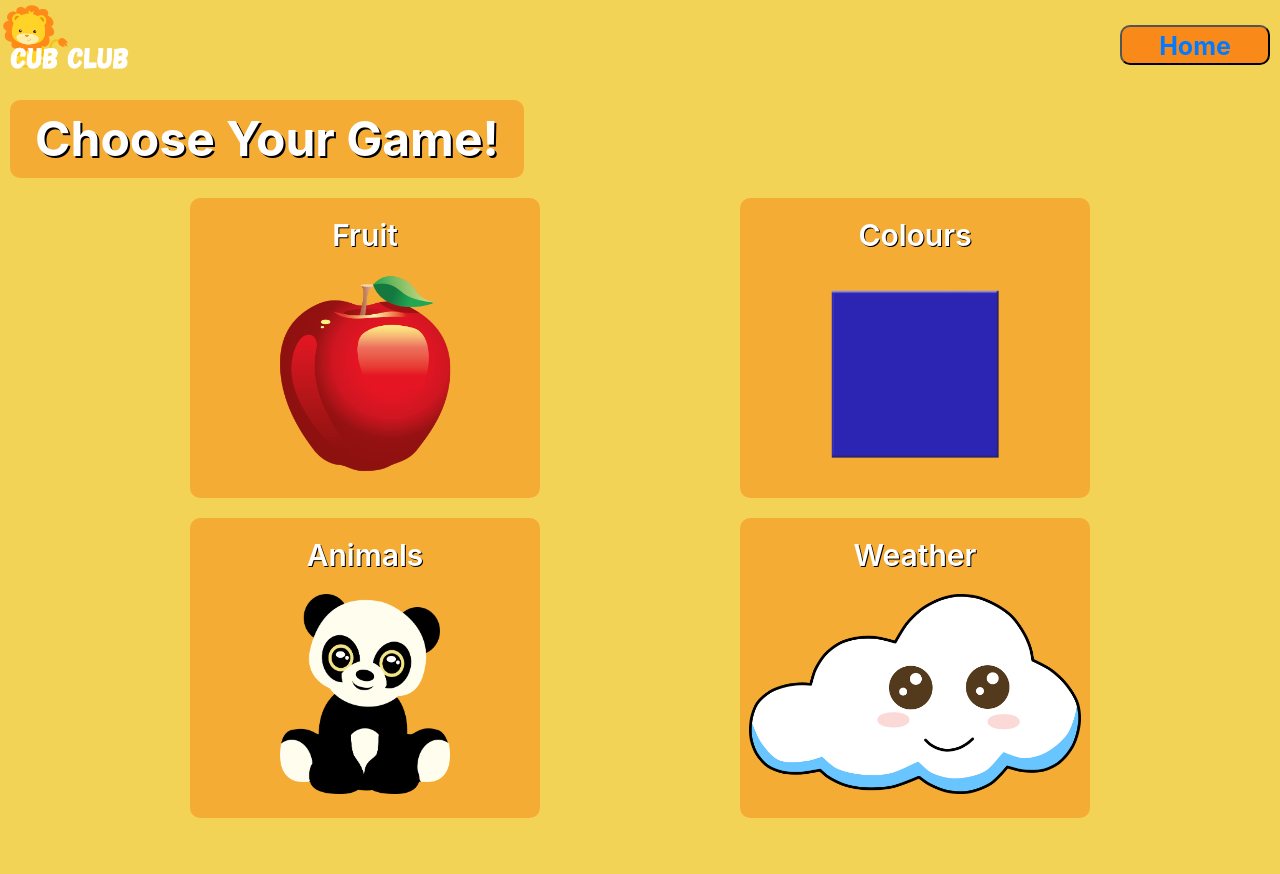
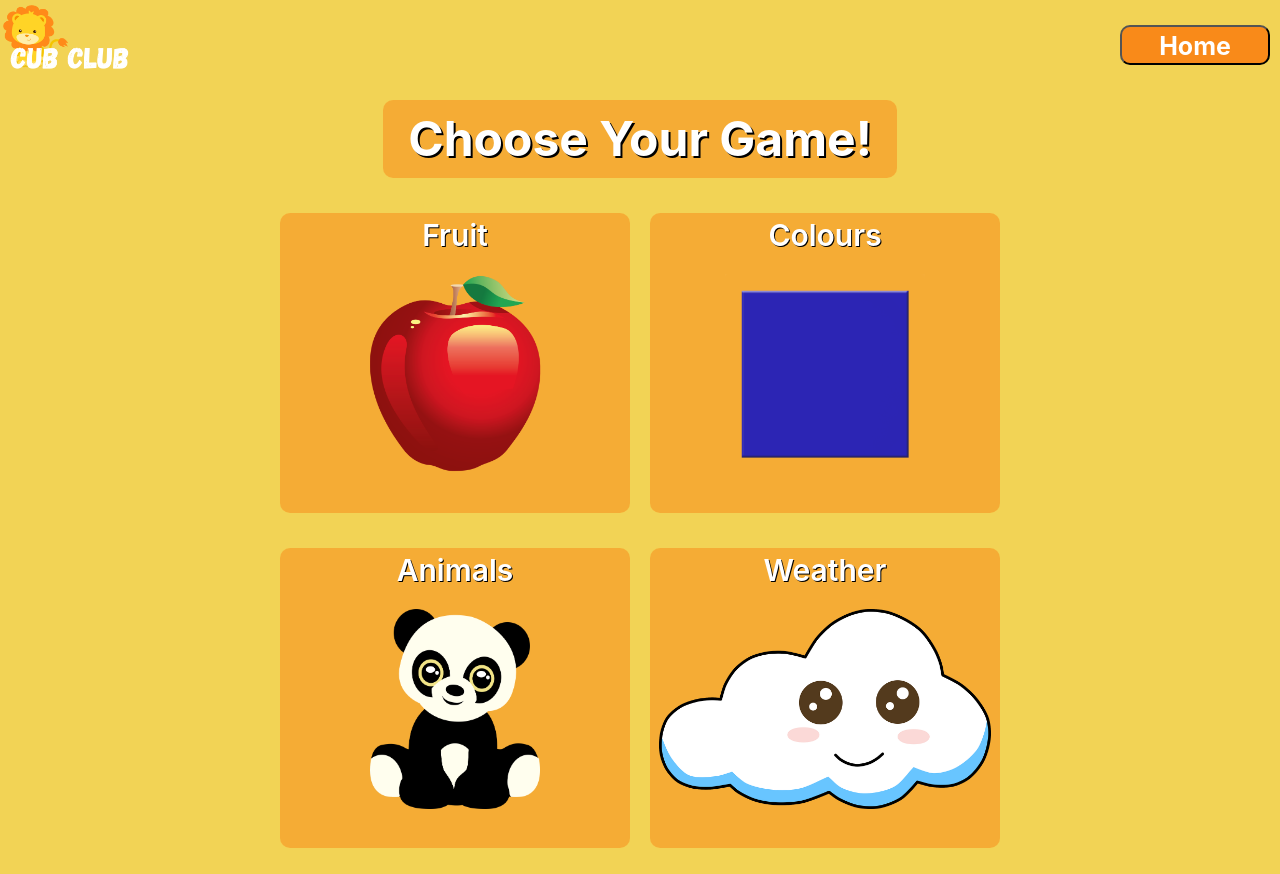
Before and after one commit to jackjury/hackapp, a React (Create React App) app: page /image-game in a window 1280 px wide. Before the commit the page ends 844 px from the top, so only its background shows below. Built offline with nearby package versions, Linux system fonts and the light colour scheme.

Commit message:
final styling edits

```diff
--- a/src/App.css
+++ b/src/App.css
@@ -52,7 +52,8 @@ button {
     align-items: center;
     justify-content: space-evenly;
   }
-  .gameChoice {
+  .gameChoiceContainerFirst a,
+  .gameChoiceContainerSecond a {
     margin: 10px;
   }
 }
--- a/src/components/Header.jsx
+++ b/src/components/Header.jsx
@@ -8,12 +8,9 @@ class Header extends Component {
     return (
       <div className="header">
         <img className="cub-logo" src={CubClubLogo} alt="Cub Club Logo" />
-        <button className="back-button">
-          <Link to="/">Home</Link>
-        </button>
-        {/* <button className="back-button">
-          <Link to="/image-game">Game Start</Link>
-        </button> */}
+        <Link to="/">
+          <button className="back-button">Home</button>
+        </Link>
       </div>
     );
   }
--- a/src/components/ImageGameHomePage.jsx
+++ b/src/components/ImageGameHomePage.jsx
@@ -10,35 +10,35 @@ class ImageGameHomePage extends Component {
   state = {};
   render() {
     return (
-      <div>
+      <div className="imageGameHomePage">
         <h1 className="game-header">Choose Your Game!</h1>
         <div className="gameChoiceContainerFirst">
-          <div className="gameChoice">
-            <Link to="/image-game/fruit">
+          <Link to="/image-game/fruit">
+            <div className="gameChoice">
               <p className="game-titles">Fruit</p>
               <img height="200px" src={AppleImage} alt="" />
-            </Link>
-          </div>
-          <div className="gameChoice">
-            <Link to="/image-game/colours">
+            </div>
+          </Link>
+          <Link to="/image-game/colours">
+            <div className="gameChoice">
               <p className="game-titles">Colours</p>
               <img height="200px" src={BlueImage} alt="" />
-            </Link>
-          </div>
+            </div>
+          </Link>
         </div>
         <div className="gameChoiceContainerSecond">
-          <div className="gameChoice">
-            <Link to="/image-game/animals">
+          <Link to="/image-game/animals">
+            <div className="gameChoice">
               <p className="game-titles">Animals</p>
               <img height="200px" src={PandaImage} alt="" />
-            </Link>
-          </div>
-          <div className="gameChoice">
-            <Link to="/image-game/weather">
+            </div>
+          </Link>
+          <Link to="/image-game/weather">
+            <div className="gameChoice">
               <p className="game-titles">Weather</p>
               <img height="200px" src={CloudImage} alt="" />
-            </Link>
-          </div>
+            </div>
+          </Link>
         </div>
       </div>
     );
--- a/src/components/successPage.jsx
+++ b/src/components/successPage.jsx
@@ -12,9 +12,9 @@ class SuccessPage extends Component {
           <h1>Great Job!</h1>
         </div>
 
-        <button className="welcome-button">
-          <Link to="/image-game">Try another one!</Link>
-        </button>
+        <Link to="/image-game">
+          <button className="welcome-button">Try another one!</button>
+        </Link>
       </div>
     );
   }
```
